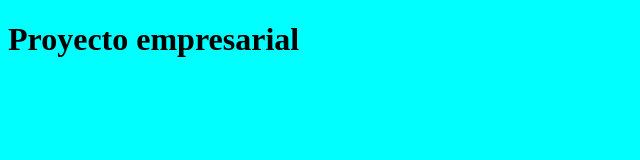
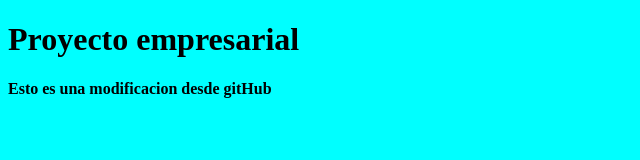
Before and after one commit to hipo9/CursoGit, a plain HTML site: page index.html in a window 1280 px wide. Shown: the whole page, without its empty margins (0-640 px from the left). Drawn offline with Linux system fonts and the light colour scheme.

Commit message:
Update index.html

```diff
--- a/index.html
+++ b/index.html
@@ -8,5 +8,6 @@
 </head>
 <body>
     <h1>Proyecto empresarial</h1>
+    <p>Esto es una modificacion desde gitHub</p>
 </body>
 </html>
```
